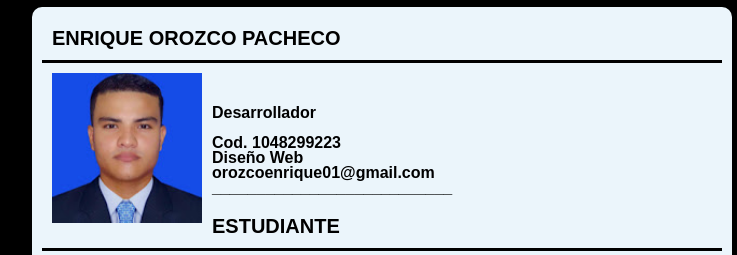
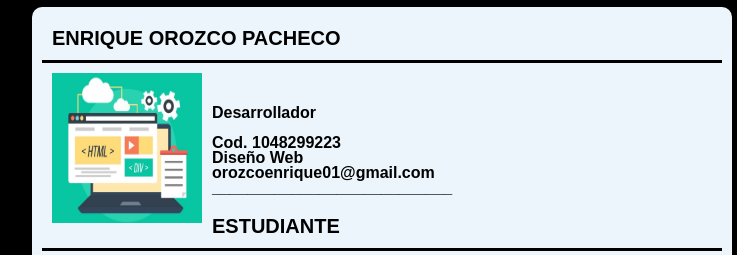
Before and after one commit to eorozco2017/OVI_UNAD., a plain HTML site: page Autores.html in a window 1280 px wide. Shown: the part 261-516 px from the top of the page, 128-865 px from the left. Drawn offline with Linux system fonts and the light colour scheme.

Commit message:
Update Autores.html

```diff
--- a/Autores.html
+++ b/Autores.html
@@ -66,7 +66,7 @@
 
 			<article class="articulos">
 				<h3>ENRIQUE OROZCO PACHECO</h3>
-				<img src="img/my.jpg" width="150px" height="150px">
+				<img src="img/b.jpg" width="150px" height="150px">
 				<br><br>
 				<p> <b>Desarrollador<b> <br><br>
 					Cod. 1048299223	<br>
```
